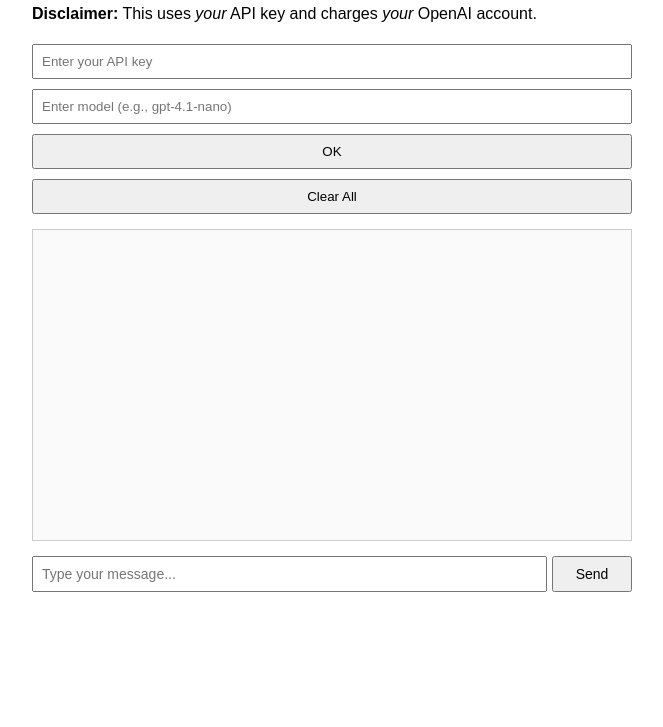
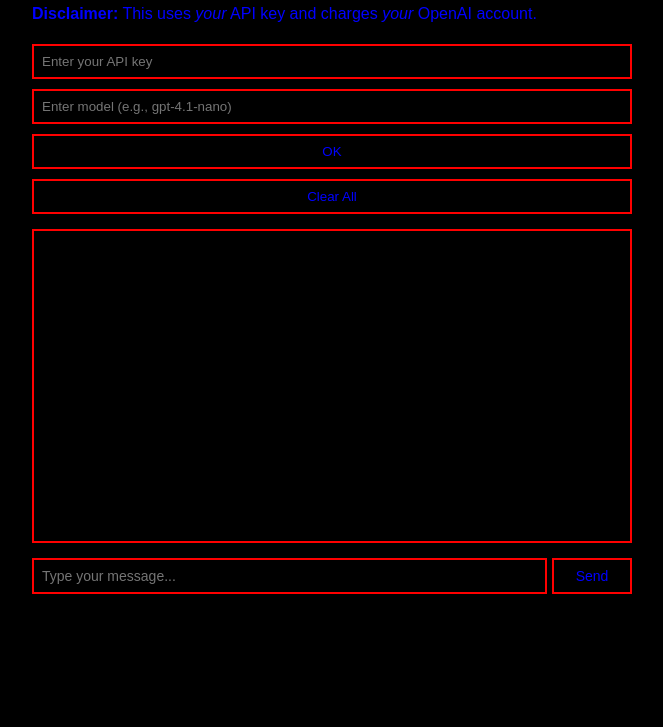
Before and after one commit to ChatGPTInABox/ChatGPTInABox.github.io, a plain HTML site: page index.html in a window 1280 px wide. Shown: the part 73-800 px from the top of the page, without its empty margins (308-971 px from the left). Drawn offline with Linux system fonts and the light colour scheme.

Commit message:
Update index.html

```diff
--- a/index.html
+++ b/index.html
@@ -4,15 +4,58 @@
   <meta charset="UTF-8">
   <title>ChatGPT On Your Terms</title>
   <style>
-    body { font-family: Arial, sans-serif; max-width: 600px; margin: auto; padding: 10px; }
-    input, button, select { padding: 8px; margin: 5px 0; box-sizing: border-box; }
-    #chat-box { border: 1px solid #ccc; height: 300px; overflow-y: auto; padding: 5px; margin: 10px 0; background: #fafafa; }
-    .message { margin: 5px 0; }
-    .user { font-weight: bold; }
-    .assistant { color: green; }
-    #input-row { display: flex; gap: 5px; }
-    #user-input { flex: 1; font-size: 14px; }
-    #send-btn { flex: 0 0 auto; width: 80px; font-size: 14px; }
+    body {
+      font-family: Arial, sans-serif;
+      max-width: 600px;
+      margin: auto;
+      padding: 10px;
+      background-color: black;
+      color: blue;
+    }
+    input, button, select {
+      padding: 8px;
+      margin: 5px 0;
+      box-sizing: border-box;
+      border: 2px solid red;
+      background-color: black;
+      color: blue;
+    }
+    button {
+      cursor: pointer;
+    }
+    #chat-box {
+      border: 2px solid red;
+      height: 300px;
+      overflow-y: auto;
+      padding: 5px;
+      margin: 10px 0;
+      background: black;
+    }
+    .message {
+      margin: 5px 0;
+    }
+    .user {
+      font-weight: bold;
+      color: blue;
+    }
+    .assistant {
+      color: green;
+    }
+    #input-row {
+      display: flex;
+      gap: 5px;
+    }
+    #user-input {
+      flex: 1;
+      font-size: 14px;
+    }
+    #send-btn {
+      flex: 0 0 auto;
+      width: 80px;
+      font-size: 14px;
+      color: blue;
+      background-color: black;
+    }
   </style>
 </head>
 <body>
@@ -32,7 +75,6 @@
   </div>
 
   <script>
-    // Load saved API key, model, and chat
     document.getElementById('api-key').value = localStorage.getItem('apiKey') || '';
     document.getElementById('model').value = localStorage.getItem('model') || '';
     let chatHistory = JSON.parse(localStorage.getItem('chatHistory') || '[]');
@@ -65,7 +107,6 @@
       }
       if (!userText.trim()) return;
 
-      // Add user message to history
       chatHistory.push({ role: 'user', content: userText });
       renderChat();
       document.getElementById('user-input').value = '';
```
Lines whose indentation alone changed are shown as unchanged.
